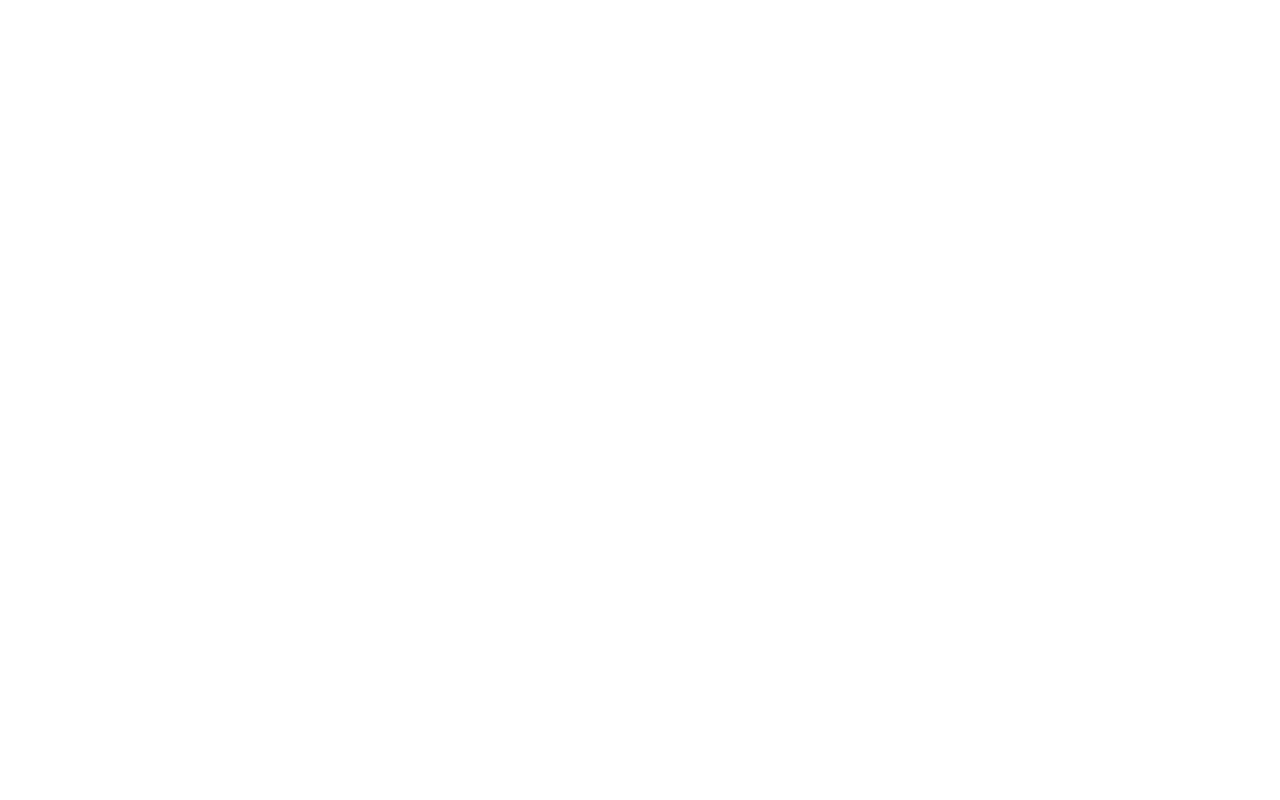
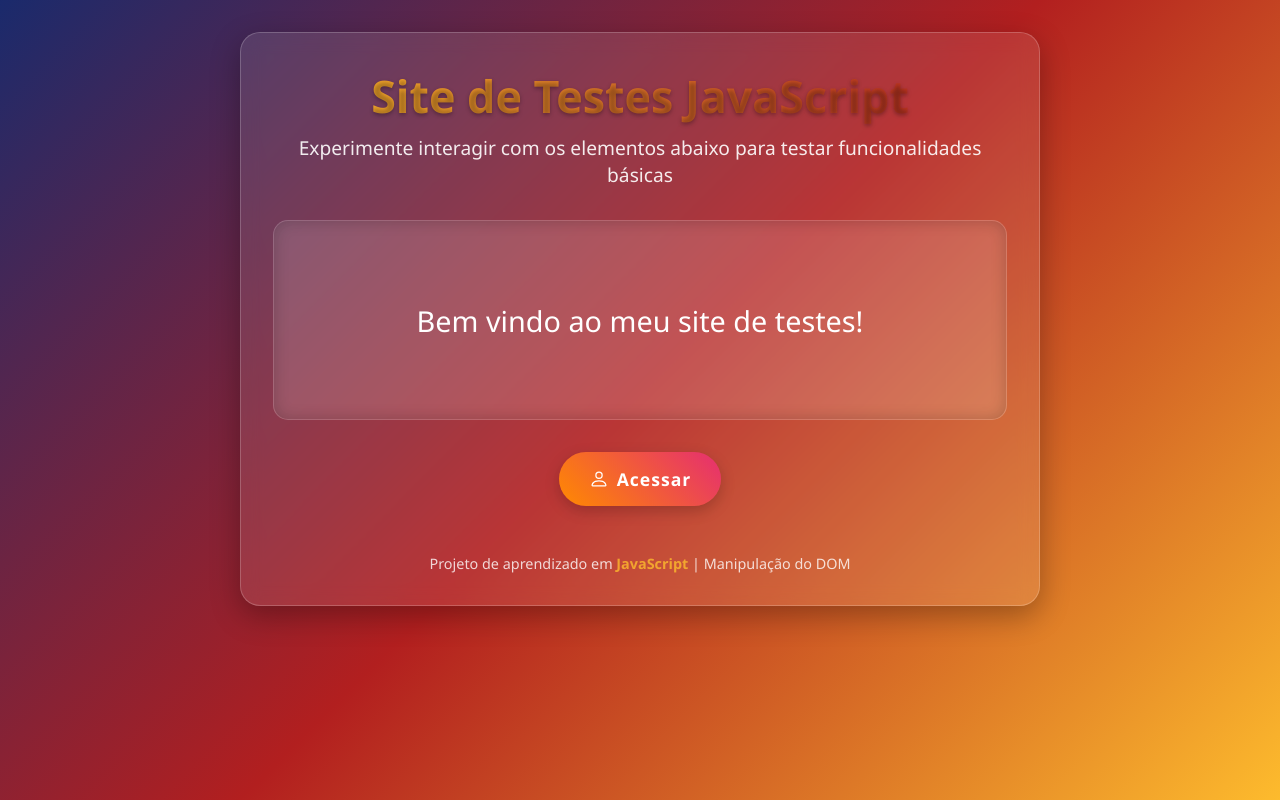
Before and after one commit to OsorioDevx/fabricadeapps, a website: page src/funcoes/index.html in a window 1280 px wide. Drawn offline with Linux system fonts and the light colour scheme.

Commit message:
parte 1 de funções finalizado!! dei uma incrementada a mais mas não levar em consideração o css

```diff
--- a/src/funcoes/index.html
+++ b/src/funcoes/index.html
@@ -0,0 +1,38 @@
+<!DOCTYPE html>
+<html lang="pt-BR">
+<head>
+    <meta charset="UTF-8">
+    <meta name="viewport" content="width=device-width, initial-scale=1.0">
+    <title>Site de Testes JavaScript</title>
+    <link rel="stylesheet" href="style.css">
+</head>
+<body>
+    <div class="container fade-in">
+        <header>
+            <h1>Site de Testes JavaScript</h1>
+            <p class="subtitle">Experimente interagir com os elementos abaixo para testar funcionalidades básicas</p>
+        </header>
+
+        <main>
+            <div id="area">
+                Bem vindo ao meu site de testes!
+            </div>
+
+            <div class="btn-container">
+                <button onclick="entrar()">
+                    <svg xmlns="http://www.w3.org/2000/svg" width="20" height="20" fill="currentColor" viewBox="0 0 16 16">
+                        <path d="M8 8a3 3 0 1 0 0-6 3 3 0 0 0 0 6zm2-3a2 2 0 1 1-4 0 2 2 0 0 1 4 0zm4 8c0 1-1 1-1 1H3s-1 0-1-1 1-4 6-4 6 3 6 4zm-1-.004c-.001-.246-.154-.986-.832-1.664C11.516 10.68 10.289 10 8 10c-2.29 0-3.516.68-4.168 1.332-.678.678-.83 1.418-.832 1.664h10z"/>
+                    </svg>
+                    Acessar
+                </button>
+            </div>
+        </main>
+
+        <footer>
+            <p>Projeto de aprendizado em <span class="highlight">JavaScript</span> | Manipulação do DOM</p>
+        </footer>
+    </div>
+
+    <script src="script.js"></script>
+</body>
+</html>
--- /dev/null
+++ b/src/funcoes/script.js
@@ -0,0 +1,49 @@
+// Seleciona o elemento da área
+const area = document.getElementById("area");
+
+// Função para entrar
+function entrar(){
+    let nome = prompt("Digite seu nome:");
+
+    if(nome === '' || nome === null){
+        alert("Por favor, digite um nome válido.");
+        area.innerHTML = "Clique no botão para entrar novamente.";
+    } else{
+        area.innerHTML = `
+            <div class="welcome-message">
+                <svg xmlns="http://www.w3.org/2000/svg" width="40" height="40" fill="#fdbb2d" viewBox="0 0 16 16">
+                    <path d="M8 16A8 8 0 1 0 8 0a8 8 0 0 0 0 16zm.93-9.412-1 4.705c-.07.34.029.533.304.533.194 0 .487-.07.686-.246l-.088.416c-.287.346-.92.598-1.465.598-.703 0-1.002-.422-.808-1.319l.738-3.468c.064-.293.006-.399-.287-.47l-.451-.081.082-.381 2.29-.287zM8 5.5a1 1 0 1 1 0-2 1 1 0 0 1 0 2z"/>
+                </svg>
+                <h2>Seja bem-vindo, ${nome}!</h2>
+                <p>Sua sessão foi iniciada com sucesso</p>
+            </div>
+        `;
+    }
+
+    // Cria o botão de sair
+    let botaoSair = document.createElement("button");
+    botaoSair.innerHTML = `
+        <svg xmlns="http://www.w3.org/2000/svg" width="20" height="20" fill="currentColor" viewBox="0 0 16 16">
+            <path d="M12 1a1 1 0 0 1 1 1v13h1.5a.5.5 0 0 1 0 1h-13a.5.5 0 0 1 0-1H3V2a1 1 0 0 1 1-1h8zm-2 9a1 1 0 1 0 0-2 1 1 0 0 0 0 2z"/>
+        </svg>
+        Sair da conta
+    `;
+    botaoSair.id = "sair-btn";
+    botaoSair.onclick = sair;
+    area.appendChild(botaoSair);
+}
+
+// Função para sair
+function sair(){
+    alert("Você saiu da conta.");
+    area.innerHTML = `
+        <div class="exit-message">
+            <svg xmlns="http://www.w3.org/2000/svg" width="40" height="40" fill="#b21f1f" viewBox="0 0 16 16">
+                <path d="M8 15A7 7 0 1 1 8 1a7 7 0 0 1 0 14zm0 1A8 8 0 1 0 8 0a8 8 0 0 0 0 16z"/>
+                <path d="M4.646 4.646a.5.5 0 0 1 .708 0L8 7.293l2.646-2.647a.5.5 0 0 1 .708.708L8.707 8l2.647 2.646a.5.5 0 0 1-.708.708L8 8.707l-2.646 2.647a.5.5 0 0 1-.708-.708L7.293 8 4.646 5.354a.5.5 0 0 1 0-.708z"/>
+            </svg>
+            <h2>Adeus!</h2>
+            <p>Volte sempre que quiser testar mais funcionalidades</p>
+        </div>
+    `;
+}
--- /dev/null
+++ b/src/funcoes/style.css
@@ -0,0 +1,173 @@
+/* RESET E ESTILOS GERAIS */
+* {
+    margin: 0;
+    padding: 0;
+    box-sizing: border-box;
+    font-family: 'Segoe UI', Tahoma, Geneva, Verdana, sans-serif;
+}
+
+body {
+    background: linear-gradient(135deg, #1a2a6c, #b21f1f, #fdbb2d);
+    min-height: 100vh;
+    display: flex;
+    flex-direction: column;
+    align-items: center;
+    padding: 2rem;
+    color: #fff;
+}
+
+.container {
+    max-width: 800px;
+    width: 100%;
+    background: rgba(255, 255, 255, 0.1);
+    backdrop-filter: blur(10px);
+    border-radius: 20px;
+    padding: 2rem;
+    box-shadow: 0 10px 30px rgba(0, 0, 0, 0.3);
+    border: 1px solid rgba(255, 255, 255, 0.2);
+}
+
+header {
+    text-align: center;
+    margin-bottom: 2rem;
+}
+
+h1 {
+    font-size: 2.8rem;
+    margin-bottom: 0.5rem;
+    text-shadow: 0 2px 4px rgba(0, 0, 0, 0.3);
+    background: linear-gradient(to right, #fdbb2d, #b21f1f);
+    -webkit-background-clip: text;
+    background-clip: text;
+    color: transparent;
+    font-weight: 700;
+}
+
+.subtitle {
+    font-size: 1.2rem;
+    opacity: 0.9;
+    margin-bottom: 1.5rem;
+}
+
+/* ÁREA DE CONTEÚDO */
+#area {
+    background: rgba(255, 255, 255, 0.15);
+    border-radius: 15px;
+    padding: 2rem;
+    text-align: center;
+    font-size: 1.8rem;
+    margin: 2rem 0;
+    min-height: 200px;
+    display: flex;
+    flex-direction: column;
+    justify-content: center;
+    align-items: center;
+    transition: all 0.4s ease;
+    box-shadow: inset 0 0 15px rgba(0, 0, 0, 0.2);
+    border: 1px solid rgba(255, 255, 255, 0.1);
+}
+
+/* BOTÕES */
+.btn-container {
+    display: flex;
+    justify-content: center;
+    gap: 1rem;
+    margin-top: 1rem;
+    flex-wrap: wrap;
+}
+
+button {
+    background: linear-gradient(45deg, #ff8a00, #e52e71);
+    color: white;
+    border: none;
+    padding: 15px 30px;
+    font-size: 1.1rem;
+    border-radius: 50px;
+    cursor: pointer;
+    transition: all 0.3s ease;
+    box-shadow: 0 5px 15px rgba(0, 0, 0, 0.2);
+    font-weight: 600;
+    letter-spacing: 1px;
+    display: flex;
+    align-items: center;
+    gap: 8px;
+}
+
+button:hover {
+    transform: translateY(-3px);
+    box-shadow: 0 8px 20px rgba(0, 0, 0, 0.3);
+}
+
+button:active {
+    transform: translateY(1px);
+}
+
+#sair-btn {
+    background: linear-gradient(45deg, #1a2a6c, #b21f1f);
+}
+
+/* ANIMAÇÕES */
+@keyframes fadeIn {
+    from { opacity: 0; transform: translateY(20px); }
+    to { opacity: 1; transform: translateY(0); }
+}
+
+.fade-in {
+    animation: fadeIn 0.6s ease forwards;
+}
+
+/* RESPONSIVIDADE */
+@media (max-width: 600px) {
+    .container {
+        padding: 1.5rem;
+    }
+
+    h1 {
+        font-size: 2.2rem;
+    }
+
+    #area {
+        font-size: 1.5rem;
+        padding: 1.5rem;
+    }
+
+    button {
+        padding: 12px 24px;
+        font-size: 1rem;
+    }
+}
+
+/* ESTILO PARA O BOTÃO DE SAIR */
+#sair-btn {
+    margin-top: 20px;
+}
+
+/* RODAPÉ */
+footer {
+    margin-top: 3rem;
+    text-align: center;
+    font-size: 0.9rem;
+    opacity: 0.8;
+}
+
+.highlight {
+    color: #fdbb2d;
+    font-weight: 600;
+}
+
+.welcome-message, .exit-message {
+    display: flex;
+    flex-direction: column;
+    align-items: center;
+    gap: 10px;
+}
+
+.welcome-message h2, .exit-message h2 {
+    font-size: 2rem;
+    margin-top: 10px;
+}
+
+.welcome-message p, .exit-message p {
+    font-size: 1.2rem;
+    opacity: 0.9;
+}
```
Also changed, not shown: src/variaveis-e-prompts/index.html (+1 -1 lines), src/variaveis-e-prompts/script.js (renamed from src/variaveis-e-prompts/index.js).
